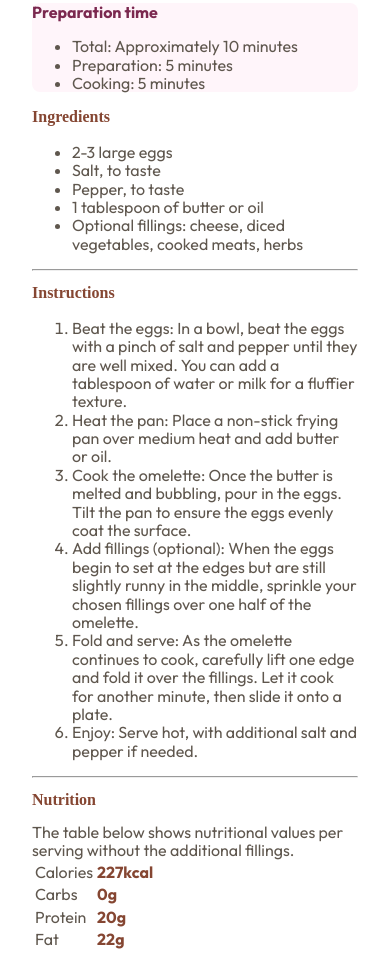
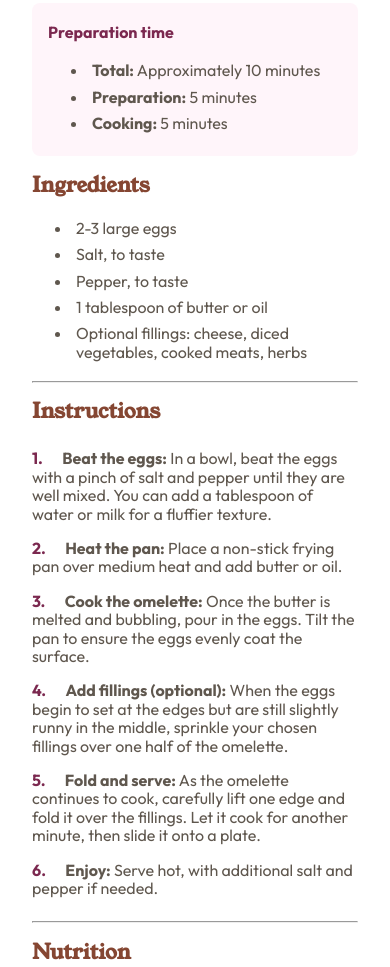
Before and after one commit to jenieg/recipe-page, a plain HTML site: page index.html in a window 390 px wide. Shown: the part 401-1368 px from the top of the page. Drawn offline with Linux system fonts and the light colour scheme.

Commit message:
mobile design complete

```diff
--- a/css/styles.css
+++ b/css/styles.css
@@ -28,12 +28,16 @@
     --clr-stone-900:    hsl(24, 5%, 18%);
 }
 
+.bold {
+    font-weight: bold;
+}
+
 body {
     color: var(--clr-stone-600);
 }
 
 h1, h2 {
-    font-family: 'Young-Serif';
+    font-family: 'YoungSerif';
 }
 
 h1 {
@@ -41,7 +45,8 @@ h1 {
 }
 
 h2 {
-    color: var(--clr-brown-800)
+    color: var(--clr-brown-800);
+    font-size: 1.3rem;
 }
 
 img {
@@ -53,12 +58,41 @@ article {
     padding: 1rem 2rem;
 }
 
-.ingredients {
+.prep {
     background-color: var(--clr-rose-50);
     & h3 {
         color: var(--clr-rose-800);
     }
     border-radius: 0.5rem;
+    margin: 1rem 0;
+    padding: 0.25rem 1rem;
+    & li {
+        padding: .25rem;
+    }
+}
+
+.ingredients {
+    & li {
+        padding: .25rem;
+    }
+}
+
+.instructions ol {
+    list-style: none;
+    counter-reset: number;
+    padding: 0;
+}
+.instructions ol li {
+    counter-increment: number;
+    font-size: 1rem;
+    padding: 0.5rem 0;
+
+}
+.instructions ol li::before {
+    content: counter(number) ".";
+    color: var(--clr-rose-800);
+    font-weight: bold;
+    padding-right: 1rem;
 }
 
 /** Nutrition **/
@@ -66,3 +100,21 @@ tr > :nth-child(2) {
     color: var(--clr-brown-800);
     font-weight: 700;
 }
+
+table {
+    margin: 1rem;
+    width: 90%;
+    border-collapse: collapse;
+}
+
+tr {
+    border-bottom: 1px solid var(--clr-stone-150);
+}
+
+tr:last-child {
+    border-bottom: none;
+}
+
+td {
+    padding: 0.5rem 0;
+}
--- a/index.html
+++ b/index.html
@@ -16,71 +16,75 @@
             <article>
                 <h1>Simple Omelette Recipe</h1>
 
-            An easy and quick dish, perfect for any meal. This classic omelette
-            combines beaten eggs cooked to perfection, optionally filled with
-            your choice of cheese, vegetables, or meats.
+                An easy and quick dish, perfect for any meal. This classic
+                omelette combines beaten eggs cooked to perfection, optionally
+                filled with your choice of cheese, vegetables, or meats.
 
-            <section class="ingredients">
+                <section class="prep">
                     <h3>Preparation time</h3>
-
                     <ul>
-                  <li>Total: Approximately 10 minutes</li>
-                  <li>Preparation: 5 minutes</li>
-                  <li>Cooking: 5 minutes</li>
+                        <li><span class="bold">Total:</span> Approximately 10 minutes</li>
+                        <li><span class="bold">Preparation:</span> 5 minutes</li>
+                        <li><span class="bold">Cooking:</span> 5 minutes</li>
                     </ul>
                 </section>
 
+                <span class="ingredients">
                     <h2>Ingredients</h2>
-
                     <ul>
                         <li>2-3 large eggs</li>
                         <li>Salt, to taste</li>
                         <li>Pepper, to taste</li>
                         <li>1 tablespoon of butter or oil</li>
                         <li>
-                    Optional fillings: cheese, diced vegetables, cooked meats,
-                    herbs
+                            Optional fillings: cheese, diced vegetables, cooked
+                            meats, herbs
                         </li>
                     </ul>
+                </span>
 
                 <hr />
 
+                <section class="instructions">
                     <h2>Instructions</h2>
-
                     <ol>
                         <li>
-                    Beat the eggs: In a bowl, beat the eggs with a pinch of salt
-                    and pepper until they are well mixed. You can add a
+                            <span class="bold">Beat the eggs:</span> In a bowl, beat the eggs with a pinch of
+                            salt and pepper until they are well mixed. You can add a
                             tablespoon of water or milk for a fluffier texture.
                         </li>
 
                         <li>
-                    Heat the pan: Place a non-stick frying pan over medium heat
-                    and add butter or oil.
+                            <span class="bold">Heat the pan:</span> Place a non-stick frying pan over medium
+                            heat and add butter or oil.
                         </li>
 
                         <li>
-                    Cook the omelette: Once the butter is melted and bubbling,
-                    pour in the eggs. Tilt the pan to ensure the eggs evenly
-                    coat the surface.
+                            <span class="bold">Cook the omelette:</span> Once the butter is melted and
+                            bubbling, pour in the eggs. Tilt the pan to ensure the
+                            eggs evenly coat the surface.
                         </li>
 
                         <li>
-                    Add fillings (optional): When the eggs begin to set at the
-                    edges but are still slightly runny in the middle, sprinkle
-                    your chosen fillings over one half of the omelette.
+                            <span class="bold">Add fillings (optional):</span> When the eggs begin to set at
+                            the edges but are still slightly runny in the middle,
+                            sprinkle your chosen fillings over one half of the
+                            omelette.
                         </li>
 
                         <li>
-                    Fold and serve: As the omelette continues to cook, carefully
-                    lift one edge and fold it over the fillings. Let it cook for
-                    another minute, then slide it onto a plate.
+                            <span class="bold">Fold and serve:</span> As the omelette continues to cook,
+                            carefully lift one edge and fold it over the fillings.
+                            Let it cook for another minute, then slide it onto a
+                            plate.
                         </li>
 
                         <li>
-                    Enjoy: Serve hot, with additional salt and pepper if needed.
+                            <span class="bold">Enjoy:</span> Serve hot, with additional salt and pepper if
+                            needed.
                         </li>
                     </ol>
+                </section>
 
                 <hr />
 
```
Lines whose indentation alone changed are shown as unchanged.
